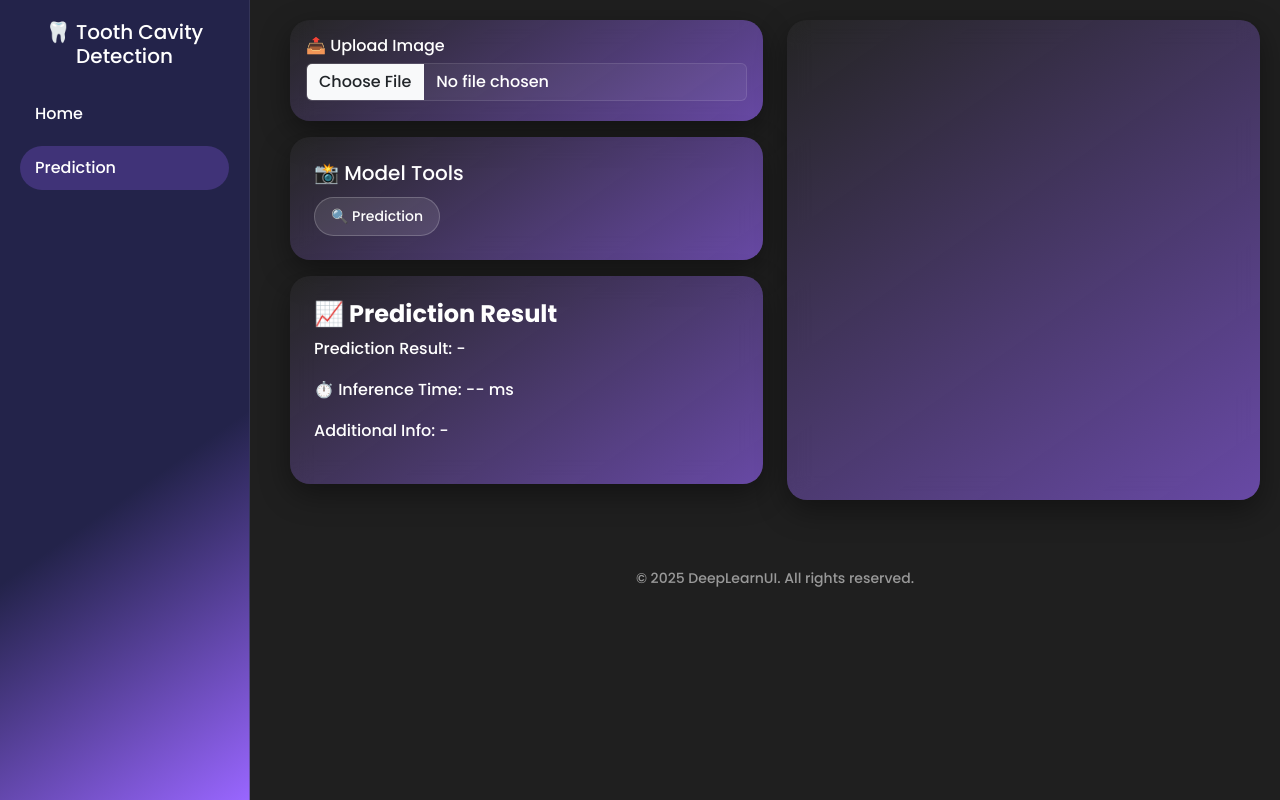
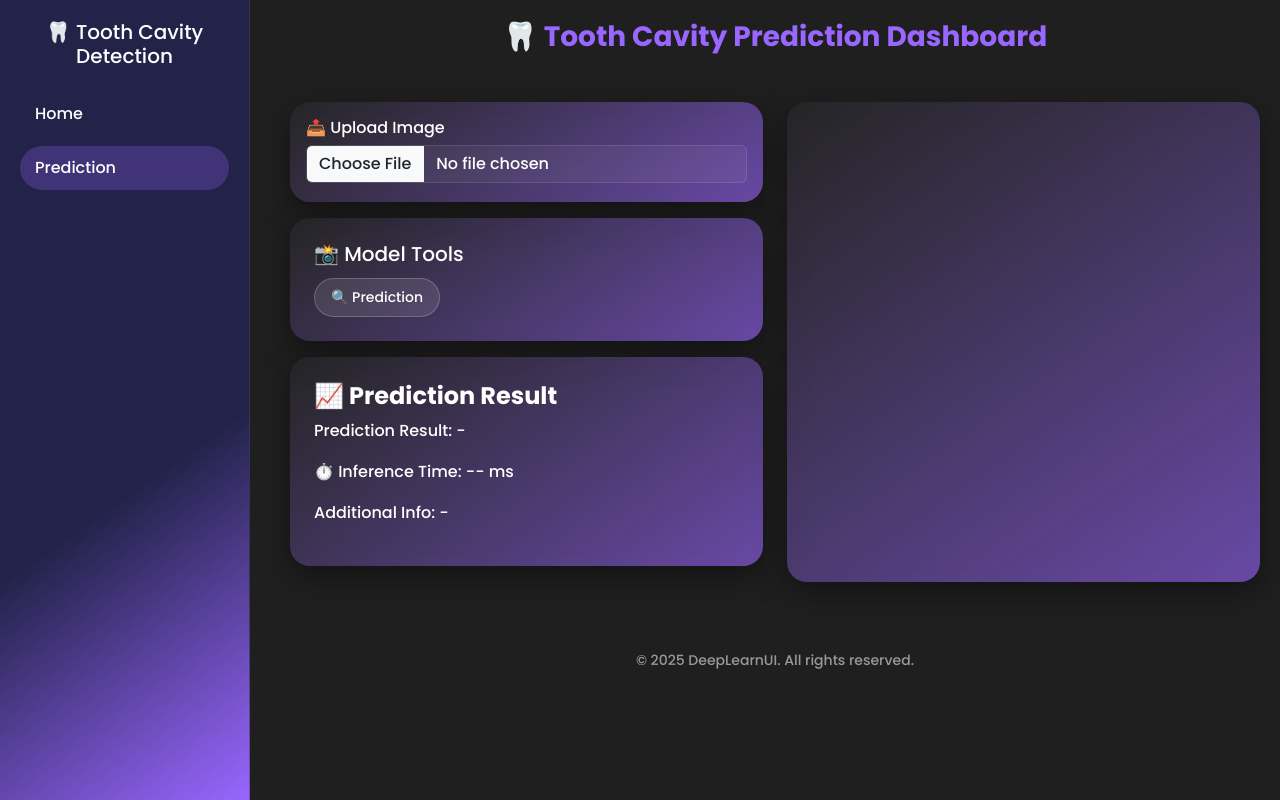
Before and after one commit to DanialSoleimany/YOLOv12-Tooth-Cavity-Detection, a Flask app: page / in a window 1280 px wide, after a click on "Prediction". Run offline with Flask 3, Linux system fonts and the light colour scheme.

Commit message:
Add prominent title to prediction page and improve dashboard layout

```diff
--- a/templates/index.html
+++ b/templates/index.html
@@ -86,6 +86,9 @@
       <!-- Prediction Section (classic stacked layout) -->
       <div id="prediction" class="section">
         <div class="row g-4 align-items-stretch">
+          <div class="col-12">
+            <h3 class="mb-4 text-center" style="font-weight:700; color:#9966ff;">🦷 Tooth Cavity Prediction Dashboard</h3>
+          </div>
           <!-- LEFT COLUMN: Three stacked cards -->
           <div class="col-lg-6 d-flex flex-column" style="height: 480px;">
             <!-- Upload -->
```
